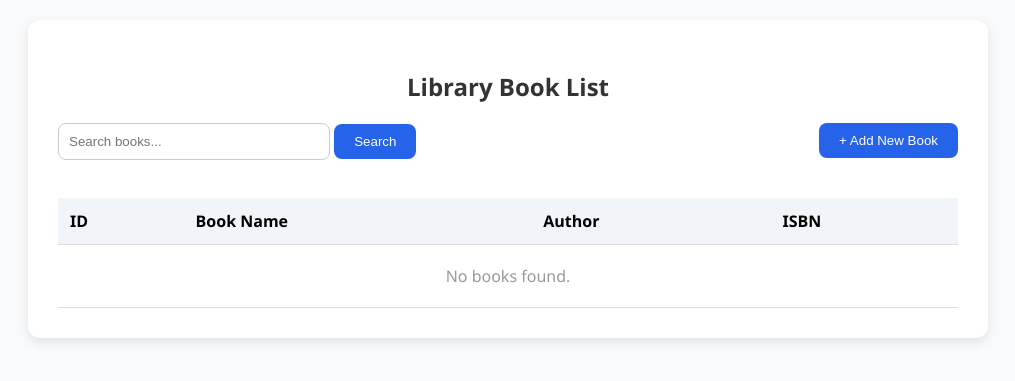
After one commit to Shaganaz/libsystem, a PHP site: the page made by src/View/books/index.php in a window 1280 px wide. The commit adds this page. Shown: the top 381 px of the page, without its empty margins (132-1147 px from the left). Run offline with PHP 8.4, Linux system fonts and the light colour scheme; the template is opened without the code that fills it, so the values that code supplies are empty.

Commit message:
created a register,login and library books list page

```diff
--- /dev/null
+++ b/public/generate_hash.php
@@ -0,0 +1,6 @@
+<?php
+$password = 'newpassword123';
+$hash = password_hash($password, PASSWORD_DEFAULT);
+
+echo "Plain: $password<br>";
+echo "Hash: $hash";
--- /dev/null
+++ b/public/test.html
@@ -0,0 +1 @@
+Apache is working!
--- a/src/Model/User.php
+++ b/src/Model/User.php
@@ -12,7 +12,7 @@ class User {
     public function createUser($data) {
         return $this->query->table('users')->insert($data);
     }
-    public function UserEmail($email) {
+    public function getByEmail($email) {
         return $this->query->table('users')->where('email', $email)->get();
     }
     public function getByResetToken($token) {
--- /dev/null
+++ b/src/View/books/index.php
@@ -0,0 +1,114 @@
+<!DOCTYPE html>
+<html lang="en">
+<head>
+    <meta charset="UTF-8">
+    <title>Library Books</title>
+    <style>
+        body {
+            font-family: 'Segoe UI', sans-serif;
+            background-color: #f9fafb;
+            margin: 0;
+            padding: 20px;
+        }
+        .container {
+            max-width: 900px;
+            margin: auto;
+            background: #fff;
+            padding: 30px;
+            border-radius: 12px;
+            box-shadow: 0 4px 12px rgba(0,0,0,0.1);
+        }
+        h2 {
+            text-align: center;
+            color: #333;
+        }
+        .top-bar {
+            display: flex;
+            justify-content: space-between;
+            margin-bottom: 20px;
+        }
+        .top-bar input[type="text"] {
+            padding: 10px;
+            width: 250px;
+            border: 1px solid #ccc;
+            border-radius: 8px;
+        }
+        .top-bar button, .add-book-btn {
+            background-color:#2563eb;
+            color: white;
+            padding: 10px 20px;
+            border: none;
+            border-radius: 8px;
+            cursor: pointer;
+            transition: background 0.3s ease;
+        }
+        .top-bar button:hover, .add-book-btn:hover {
+            background-color:#1e40af;
+        }
+        .add-book-btn {
+            margin-bottom: 20px;
+        }
+        table {
+            width: 100%;
+            border-collapse: collapse;
+            margin-top: 10px;
+        }
+        th, td {
+            text-align: left;
+            padding: 12px;
+            border-bottom: 1px solid #ddd;
+        }
+        th {
+            background-color:#f1f5f9;
+        }
+        tr:hover {
+            background-color:#f9fafc;
+        }
+        .no-books {
+            text-align: center;
+            padding: 20px;
+            color: #999;
+        }
+    </style>
+</head>
+<body>
+<div class="container">
+    <h2>Library Book List</h2>
+    <div class="top-bar">
+        <form method="GET" action="/books">
+            <input type="text" name="term" placeholder="Search books..." value="<?= htmlspecialchars($_GET['term'] ?? '') ?>">
+            <button type="submit">Search</button>
+        </form>
+        <a href="/books/create">
+            <button class="add-book-btn">+ Add New Book</button>
+        </a>
+    </div>
+    <table>
+        <thead>
+        <tr>
+            <th>ID</th>
+            <th>Book Name</th>
+            <th>Author</th>
+            <th>ISBN</th>
+        </tr>
+        </thead>
+        <tbody>
+        <?php if (!empty($books)): ?>
+            <?php foreach ($books as $book): ?>
+                <tr>
+                    <td><?= $book['id'] ?></td>
+                    <td><?= htmlspecialchars($book['name']) ?></td>
+                    <td><?= htmlspecialchars($book['author']) ?></td>
+                    <td><?= htmlspecialchars($book['isbn']) ?></td>
+                </tr>
+            <?php endforeach; ?>
+        <?php else: ?>
+            <tr>
+                <td colspan="4" class="no-books">No books found.</td>
+            </tr>
+        <?php endif; ?>
+        </tbody>
+    </table>
+</div>
+</body>
+</html>
```
Also changed, not shown: public/admin.php (added, +18 -0 lines), public/index.php (+11 -5 lines), src/Controller/AuthController.php (+35 -10 lines), src/Controller/BookController.php (+18 -7 lines), src/Core/QueryBuilder.php (+40 -3 lines), src/Model/Book.php (+9 -4 lines), src/View/book/index.php (deleted, +0 -72 lines), src/View/user/login.php (+8 -7 lines), src/View/user/register.php (added, +21 -0 lines), public/.htaccess (added), src/Core/DB.php (renamed from src/Core/Database.php), src/View/books/add.php (renamed from src/View/book/add.php), src/View/books/edit.php (renamed from src/View/book/edit.php), 1 other file.
